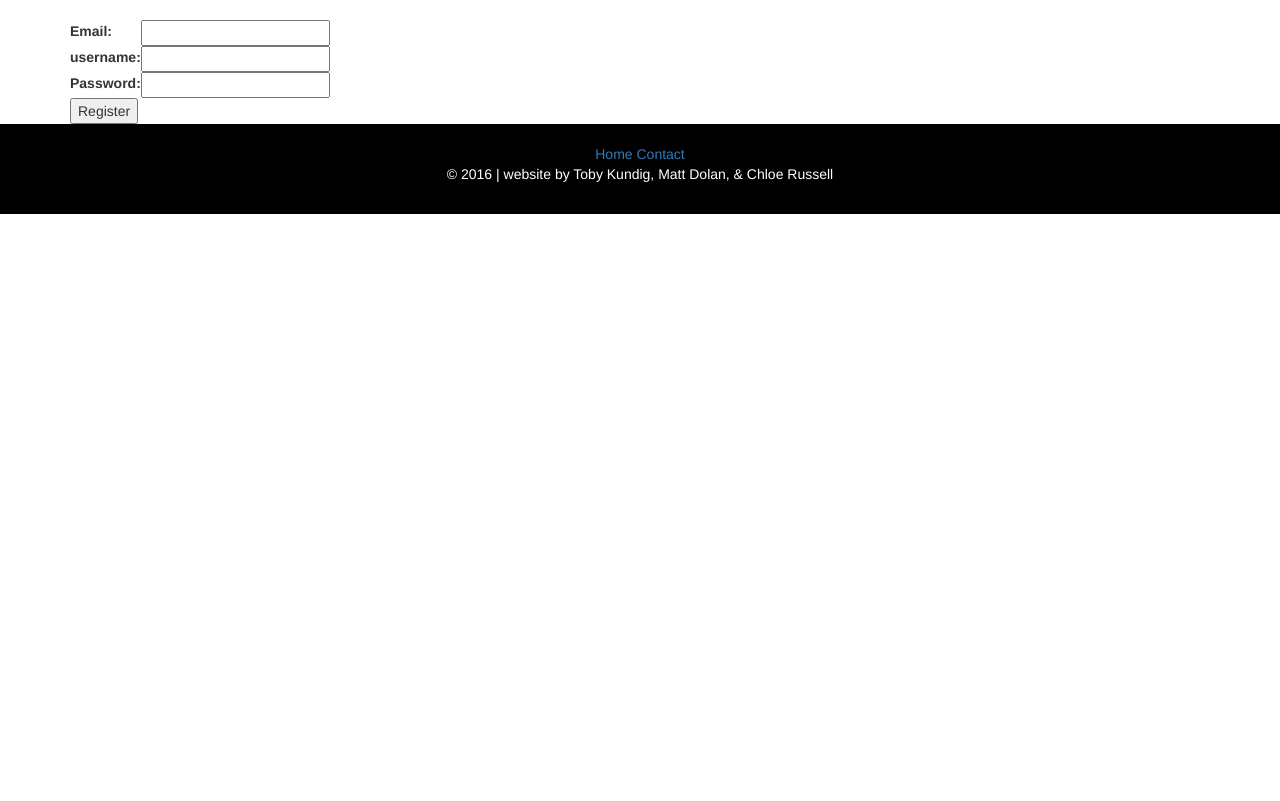
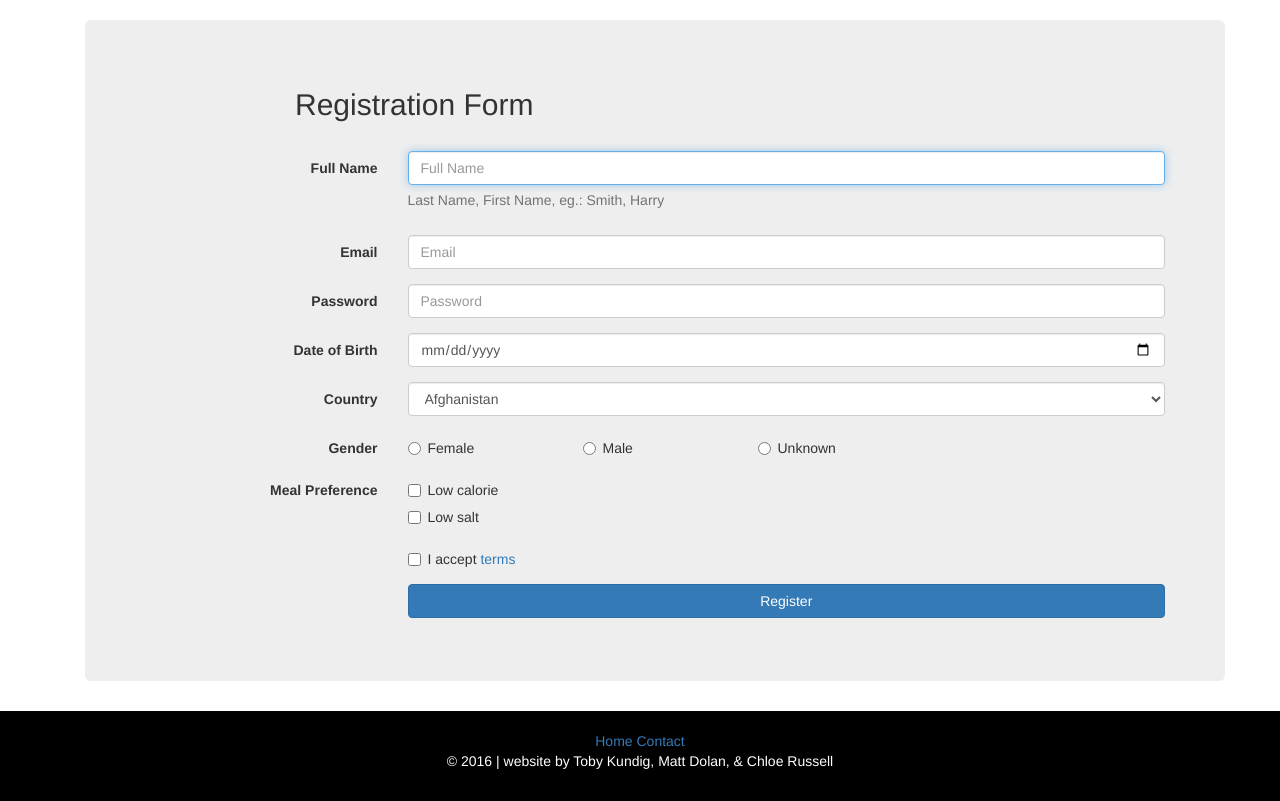
Before and after one commit to TobiasKundig/CSCI491Project, a Django app: page /register/ in a window 1280 px wide. Shown: the part 52-853 px from the top of the page. Before the commit the page ends 266 px from the top, so only its background shows below. Run offline with Django 3.2, Linux system fonts and the light colour scheme; some libraries are stand-ins or nearby versions.

Commit message:
Registration page, bootstraped

```diff
--- a/templates/portfolio/base.html
+++ b/templates/portfolio/base.html
@@ -78,7 +78,7 @@
 
             $("#register").submit(function(){
                 console.log("registering");
-                window.location.href="register.html";
+                window.location.href="{% url 'register' %}";
             });
             $('#signin').submit(function(){
 
--- a/templates/portfolio/register.html
+++ b/templates/portfolio/register.html
@@ -4,25 +4,106 @@
 {% if form.errors %}
 <p>Your username and password didn't match. Please try again.</p>
 {% endif %}
-<form method="post" action="{% url 'register' %}">
-{% csrf_token %}
-<table class>
-    <tr>
-    <td>{{ form.email.label_tag }}</td>
-    <td>{{ form.email }}</td>
-</tr>
 
-<tr>
-    <td>{{ form.username.label_tag }}</td>
-    <td>{{ form.username }}</td>
-</tr>
-<tr>
-    <td>{{ form.password.label_tag }}</td>
-    <td>{{ form.password }}</td>
-</tr>
-</table>
-<input type="submit" value="Register" />
-<input type="hidden" name="next" value="{{ next }}" />
-</form>
+
+<div class="container">
+    <div class="jumbotron">
+        <form class="form-horizontal" role="form">
+            <h2 style="margin-left: 5em; margin-bottom: 1em;">Registration Form</h2>
+            <div class="form-group">
+                <label for="firstName" class="col-sm-3 control-label">Full Name</label>
+                <div class="col-sm-9">
+                    <input type="text" id="firstName" placeholder="Full Name" class="form-control" autofocus>
+                    <span class="help-block">Last Name, First Name, eg.: Smith, Harry</span>
+                </div>
+            </div>
+            <div class="form-group">
+                <label for="email" class="col-sm-3 control-label">Email</label>
+                <div class="col-sm-9">
+                    <input type="email" id="email" placeholder="Email" class="form-control">
+                </div>
+            </div>
+            <div class="form-group">
+                <label for="password" class="col-sm-3 control-label">Password</label>
+                <div class="col-sm-9">
+                    <input type="password" id="password" placeholder="Password" class="form-control">
+                </div>
+            </div>
+            <div class="form-group">
+                <label for="birthDate" class="col-sm-3 control-label">Date of Birth</label>
+                <div class="col-sm-9">
+                    <input type="date" id="birthDate" class="form-control">
+                </div>
+            </div>
+            <div class="form-group">
+                <label for="country" class="col-sm-3 control-label">Country</label>
+                <div class="col-sm-9">
+                    <select id="country" class="form-control">
+                        <option>Afghanistan</option>
+                        <option>Bahamas</option>
+                        <option>Cambodia</option>
+                        <option>Denmark</option>
+                        <option>Ecuador</option>
+                        <option>Fiji</option>
+                        <option>Gabon</option>
+                        <option>United States</option>
+                    </select>
+                </div>
+            </div> <!-- /.form-group -->
+            <div class="form-group">
+                <label class="control-label col-sm-3">Gender</label>
+                <div class="col-sm-6">
+                    <div class="row">
+                        <div class="col-sm-4">
+                            <label class="radio-inline">
+                                <input type="radio" id="femaleRadio" value="Female">Female
+                            </label>
+                        </div>
+                        <div class="col-sm-4">
+                            <label class="radio-inline">
+                                <input type="radio" id="maleRadio" value="Male">Male
+                            </label>
+                        </div>
+                        <div class="col-sm-4">
+                            <label class="radio-inline">
+                                <input type="radio" id="uncknownRadio" value="Unknown">Unknown
+                            </label>
+                        </div>
+                    </div>
+                </div>
+            </div> <!-- /.form-group -->
+            <div class="form-group">
+                <label class="control-label col-sm-3">Meal Preference</label>
+                <div class="col-sm-9">
+                    <div class="checkbox">
+                        <label>
+                            <input type="checkbox" id="calorieCheckbox" value="Low calorie">Low calorie
+                        </label>
+                    </div>
+                    <div class="checkbox">
+                        <label>
+                            <input type="checkbox" id="saltCheckbox" value="Low salt">Low salt
+                        </label>
+                    </div>
+                </div>
+            </div> <!-- /.form-group -->
+            <div class="form-group">
+                <div class="col-sm-9 col-sm-offset-3">
+                    <div class="checkbox">
+                        <label>
+                            <input type="checkbox">I accept <a href="#">terms</a>
+                        </label>
+                    </div>
+                </div>
+            </div> <!-- /.form-group -->
+            <div class="form-group">
+                <div class="col-sm-9 col-sm-offset-3">
+                    <button type="submit" class="btn btn-primary btn-block">Register</button>
+                </div>
+            </div>
+        </form> <!-- /form -->
+    </div>
+
+</div> <!-- ./container -->
 
  {% endblock content %}
```
